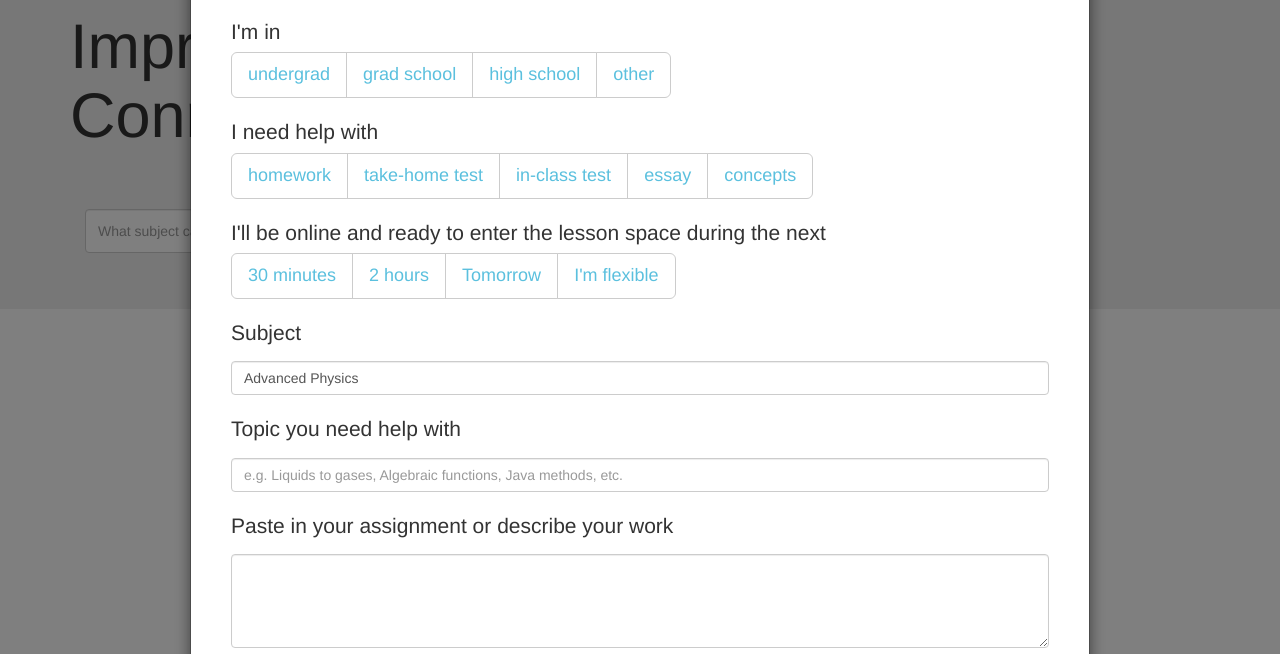
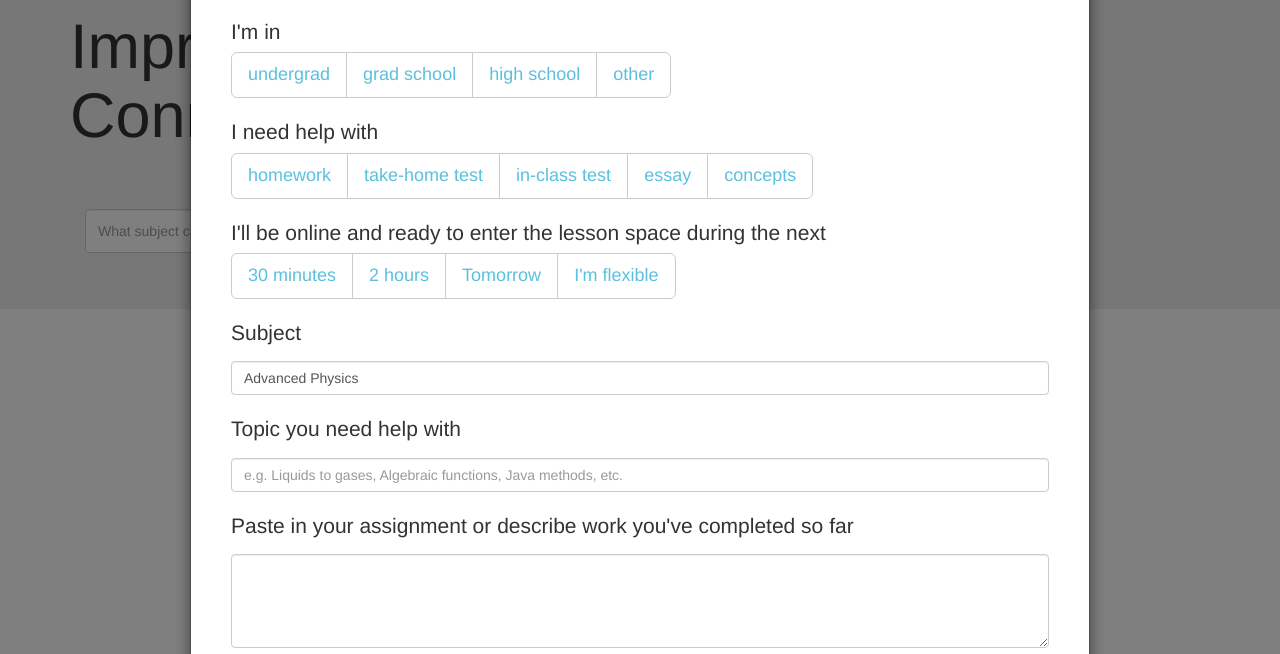
Before and after one commit to majornorth/tutors-request-prototype-v3, a plain HTML site: page index.html in a window 1280 px wide. Both pictures are taken after a click on the button "Get tutor matches". Shown: the part 146-800 px from the top of the page. Drawn offline with nearby package versions, Linux system fonts and the light colour scheme.

Commit message:
update header copy for explanation of assignment or work

```diff
--- a/index.html
+++ b/index.html
@@ -112,7 +112,7 @@
 
                     <input class="form-control" rows="2" placeholder="e.g. Liquids to gases, Algebraic functions, Java methods, etc."></input>
 
-                    <p class="margin-top">Paste in your assignment or describe your work</p>
+                    <p class="margin-top">Paste in your assignment or describe work you've completed so far</p>
 
                     <textarea class="form-control" rows="4"></textarea>
 
```
